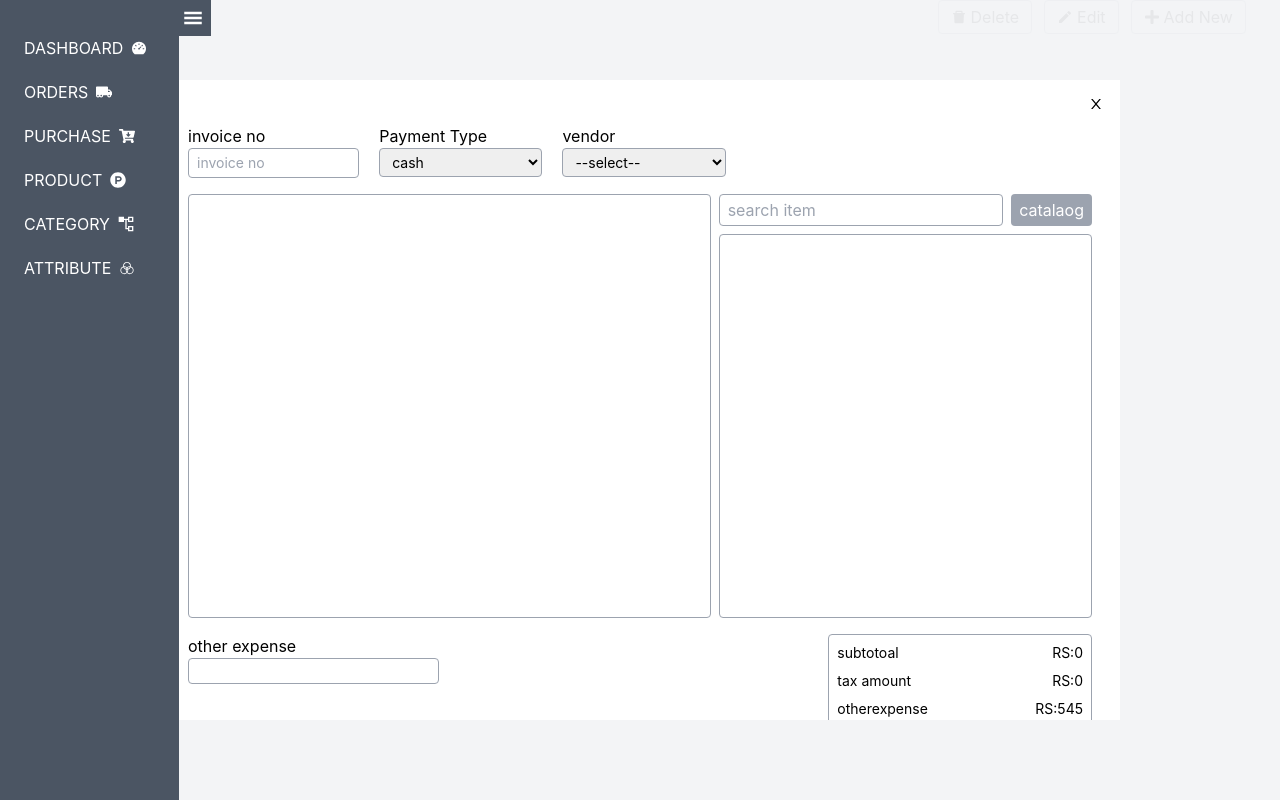
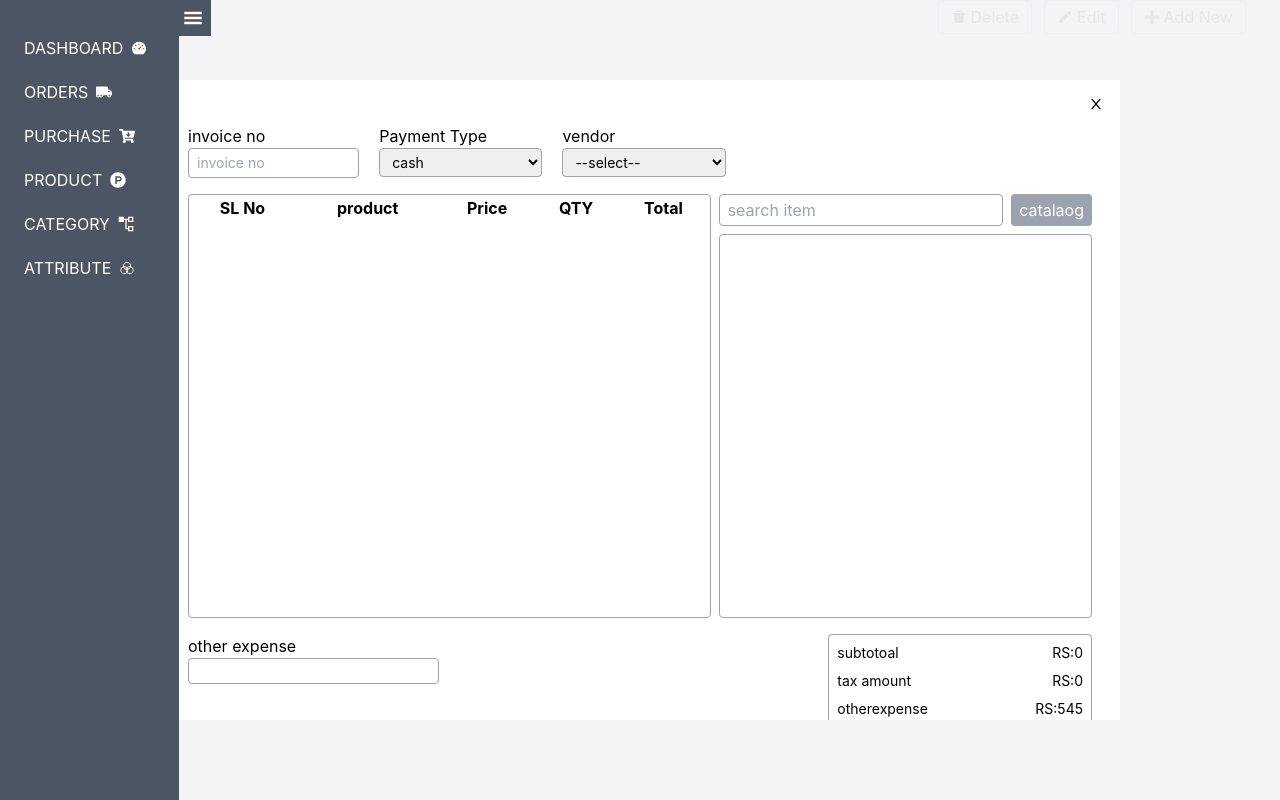
Before and after one commit to fahadpj23/mobilehouse, a React (Create React App) app: page /Purchase in a window 1280 px wide. Both pictures are taken after a click on the button "Add New". Built offline with nearby package versions, Linux system fonts and the light colour scheme.

Commit message:
purchase table

```diff
--- a/src/components/admindashboard/PurchaseComponent/purchaseAdd.js
+++ b/src/components/admindashboard/PurchaseComponent/purchaseAdd.js
@@ -1,10 +1,11 @@
 import PurchaseTable from "./purchaseTable"
 import MobileHouseApi from "../../../helpers/axiosinstance"
-import { useState } from "react"
+import { useEffect, useState } from "react"
 const PurchaseAdd=(props)=>{
 
     const[searchProduct,setsearchProduct]=useState("")
     const[searchValue,setsearchValue]=useState("")
+    const[productadded,setproductadded]=useState(false)
     let GrandTotal=0;
     let subTotal=0;
     let TaxAmount=0;
@@ -37,8 +38,18 @@ const PurchaseAdd=(props)=>{
                 }
             })
         }
-        console.log(props.purchasetable)
+        setproductadded(true)
+
     }
+
+    useEffect(()=>{
+
+        if(productadded==true)
+        {
+            setproductadded(false)
+        }
+
+    },[productadded])
 
     return(
         <div>
@@ -70,7 +81,9 @@ const PurchaseAdd=(props)=>{
                 <div>
                     <div className="flex space-x-2 h-full">
                         <div className="w-7/12">
-                             <PurchaseTable/>
+                             <PurchaseTable
+                             purchasetable={props.purchasetable}
+                             />
                         </div>
                         <div className="w-5/12 space-y-2">
                                 <div className="flex space-x-2 relative ">
--- a/src/components/admindashboard/PurchaseComponent/purchaseTable.js
+++ b/src/components/admindashboard/PurchaseComponent/purchaseTable.js
@@ -1,7 +1,35 @@
-const PurchaseTable=()=>{
+const PurchaseTable=(props)=>{
+    console.log(props.purchasetable)
     return(
         <div  className="w-full border border-gray-400 h-full rounded">
+            <table className="min-w-full">
+                <tr>
+                    <th>SL No</th>
+                    <th>product</th>
+                    <th>Price</th>
+                    <th>QTY</th>
+                    <th>Total</th>
+                </tr>
+                {
+                    props.purchasetable && props.purchasetable.map((item,key)=>{
+                        return(
+                        <tr className="text-center">
+                            <td className="py-2">{key+1}</td>
+                            <td>{item.id}</td>
+                            <td>{item.price}</td>
 
+                            <td className="flex justify-center space-x-1">
+                                <button className="bg-gray-500 focus:outline-none text-white text-xl px-2 h-6 w-8 flex justify-center items-center font-semibold rounded">-</button>
+                                <input className="w-10 text-center focus:outline-none border border-gray-300 h-6 rounded" defaultValue={item.productqty}/>
+                                <button className="bg-green-500 focus:outline-none text-white text-xl px-2 h-6 w-8 flex justify-center items-center  font-semibold rounded">+</button>
+                            </td>
+                            <td>{item.productqty * item.price}</td>
+                        </tr>
+                        )
+                    })
+                }
+
+            </table>
         </div>
     )
 }
```
